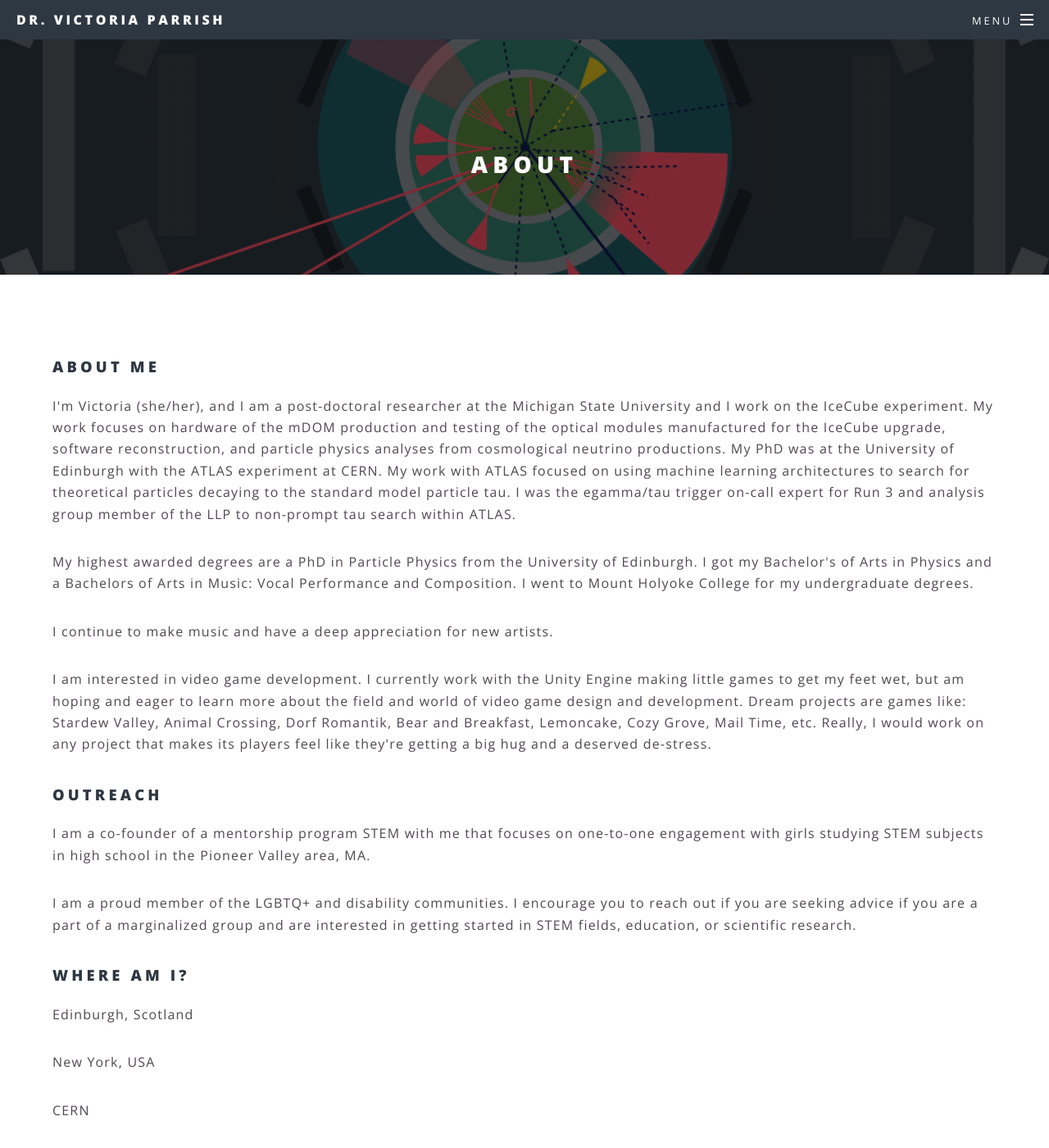
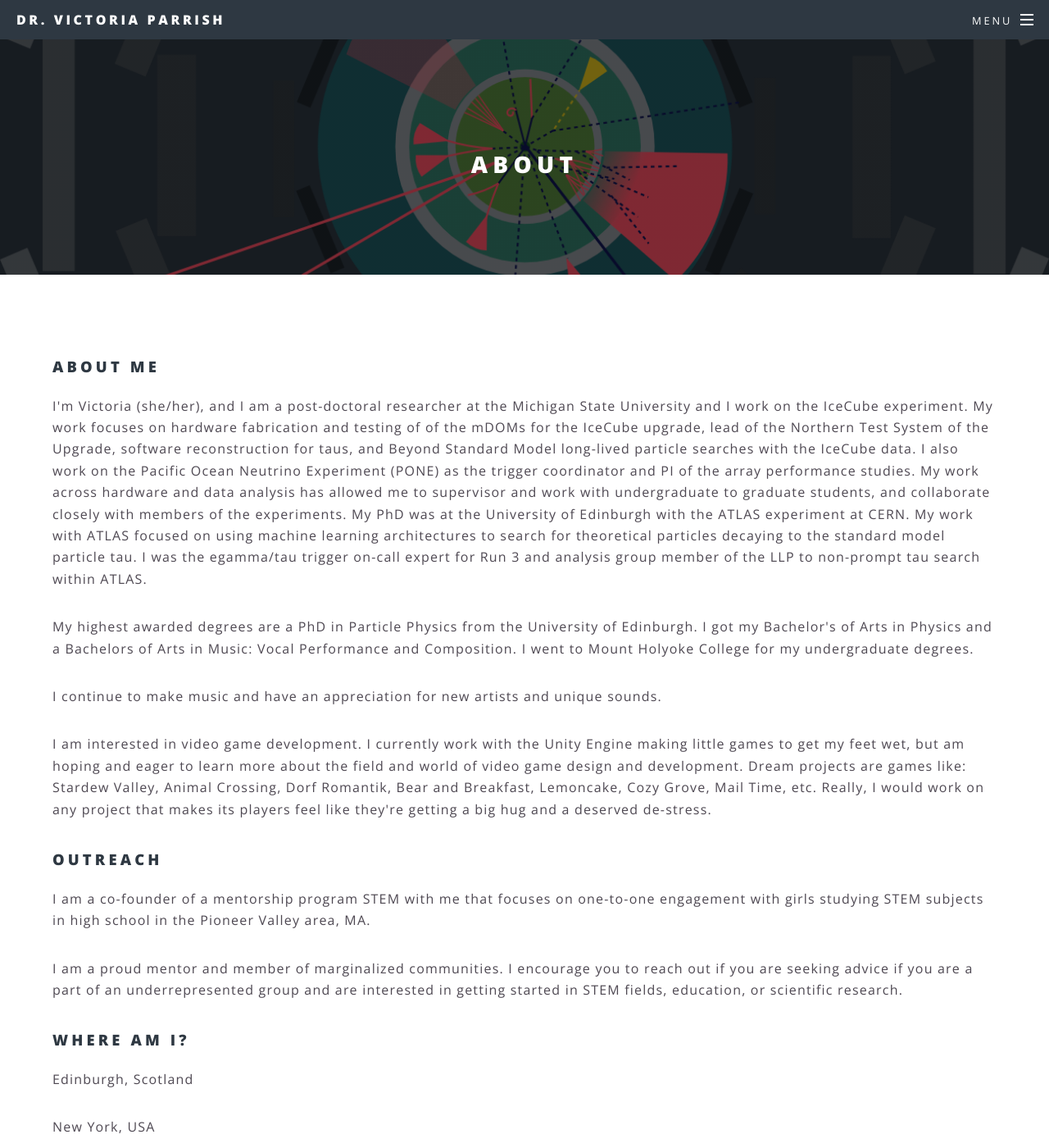
Before and after one commit to victoria-parrish/victoria-parrish.github.io, a Jekyll site: the page built from about.html, in a window 1280 px wide and 1400 px high. Shown: the whole window at 82% size. Built offline with Jekyll 4.4.1, drawn with Linux system fonts in a browser that asks for light colours.

Commit message:
updated sections for new work

```diff
--- a/about.html
+++ b/about.html
@@ -3,7 +3,9 @@ layout: page
 title: about
 ---
 	<h3>About me</h3>
-	<p>I'm Victoria (she/her), and I am a post-doctoral researcher at the Michigan State University and I work on the IceCube experiment. My work focuses on hardware of the mDOM production and testing of the optical modules manufactured for the IceCube upgrade, software reconstruction, and particle physics analyses from cosmological neutrino productions.
+	<p>I'm Victoria (she/her), and I am a post-doctoral researcher at the Michigan State University and I work on the IceCube experiment. My work focuses on hardware fabrication and testing of of the mDOMs for the IceCube upgrade, lead of the Northern Test System of the Upgrade, software reconstruction for taus, and Beyond Standard Model long-lived particle searches with the IceCube data. I also work on the Pacific Ocean Neutrino Experiment (PONE) as the trigger coordinator and PI of the array performance studies.
+
+	My work across hardware and data analysis has allowed me to supervisor and work with undergraduate to graduate students, and collaborate closely with members of the experiments.
 
 	My PhD was at the University of Edinburgh with the ATLAS experiment at CERN. My work with ATLAS focused on using machine learning architectures to search for theoretical particles decaying to the standard model particle tau. I was the egamma/tau trigger on-call expert for Run 3 and analysis group member of the LLP to non-prompt tau search within ATLAS.
 	</p>
@@ -11,7 +13,7 @@ title: about
 	My highest awarded degrees are a PhD in Particle Physics from the University of Edinburgh. I got my Bachelor's of Arts in Physics and a Bachelors of Arts in Music: Vocal Performance and Composition. I went to Mount Holyoke College for my undergraduate degrees.
 	</p>
 	<p>
-	I continue to make music and have a deep appreciation for new artists.
+	I continue to make music and have an appreciation for new artists and unique sounds.
 	</p>
 	<p>
 	I am interested in video game development. I currently work with the Unity Engine making little games to get my feet wet, but am hoping and eager to learn more about the field and world of video game design and development. Dream projects are games like: Stardew Valley, Animal Crossing, Dorf Romantik, Bear and Breakfast, Lemoncake, Cozy Grove, Mail Time, etc. Really, I would work on any project that makes its players feel like they're getting a big hug and a deserved de-stress.
@@ -22,7 +24,7 @@ title: about
 	<p>
 	I am a co-founder of a mentorship program <italic> STEM with me </italic> that focuses on one-to-one engagement with girls studying STEM subjects in high school in the Pioneer Valley area, MA.
 	<p>
-	I am a proud member of the LGBTQ+ and disability communities. I encourage you to reach out if you are seeking advice if you are a part of a marginalized group and are interested in getting started in STEM fields, education, or scientific research.
+	I am a proud mentor and member of marginalized communities. I encourage you to reach out if you are seeking advice if you are a part of an underrepresented group and are interested in getting started in STEM fields, education, or scientific research.
 	</p>
 
 	<h3> Where am I? </h3>
--- a/contact.html
+++ b/contact.html
@@ -5,4 +5,4 @@ title: contact
 Get in touch!
 
 
-<a href="mailto:victoria.alexis.parrish@cern.ch">email me</a>
+<a href="mailto:parrish@msu.edu">email me</a>
--- a/research.html
+++ b/research.html
@@ -12,17 +12,17 @@ title: research
 
 	<h5> Hardware </h5>
 
-	I run the Northern Testing System (NTS) used for the IceCube upgrade, that tests communication systems before South Pole deployment of upgrade materials from cables to firmware. I also assist and overview the upgrade mDOM modules at MSU and their Final Acceptance Testing (FAT).
+	I run the Northern Testing System (NTS) used for the IceCube upgrade. This facility that tests communication systems before South Pole deployment of upgrade materials from cables to firmware. I also assist and overview the upgrade mDOM modules at MSU and their Final Acceptance Testing (FAT). I supervise five undergraduates who work daily in the laboratory.
 
 	<h5> Software </h5>
 
 	I am the designer of the on-shore P-ONE trigger software. This software will be used for first string deployment in Winter 2025.
-	I am also involved in the software reconstruction of long-liged particles decaying to leptons in the IceCube experiment.
+	I am also involved in the software reconstruction of long-lived particles decaying to leptons in the IceCube experiment.
 
 	<h5> Analyses </h5>
 
 	<p>The theoretical particles that I look for are called "long-lived" particles (or LLPs, for short). I am one of three contributing analysis members for the search for LLPs in IceCube. These LLPs are produced via neutrino interaction in the upper ice, have a "track gap", and decay back into SM leptons that are visible to our detector. The signature we look for is the "track gap", thus the name "Track Gap Analysis". </p>
-	<p>The second analysis I am underway in designing is the Double Pulse analysis in IceCube. This searches in the 10+ years of data module pulse signatures that have two distinct peaks. These peaks in the pulses are due to secondary leptonic decays from taus. Taus are rarely produced in IceCube, and they also decay mostly hadronically. These two aspects make tau signatures very difficult to capture. It is then imperative reconstruction tools and analyses are designed with high percision to find these hidden Double Pulses in our data. The commencement of this project is projected to be in September 2024. </p>
+	<p>The second analysis I am underway in designing is the Double Pulse analysis in IceCube. This searches in the 10+ years of data module pulse signatures that have two distinct peaks. These peaks in the pulses are due to secondary leptonic decays from taus. Taus are rarely produced in IceCube, and they also decay mostly hadronically. These two aspects make tau signatures very difficult to capture. It is then imperative reconstruction tools and analyses are designed with high precision to find these hidden Double Pulses in our data. The commencement of this project is projected to be in September 2024. </p>
 
 
 
```
